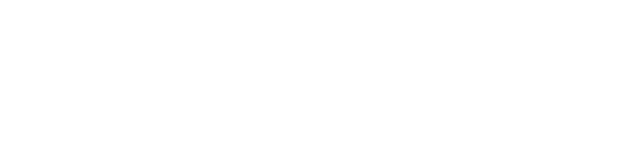
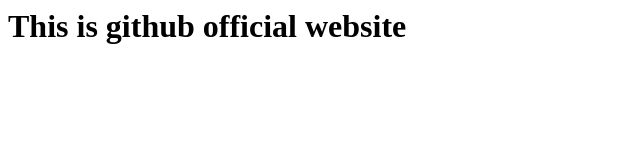
Before and after one commit to Mohammed-Mubasheer/Devops, a plain HTML site: page index.html in a window 1280 px wide. Shown: the whole page, without its empty margins (0-640 px from the left). Drawn offline with Linux system fonts and the light colour scheme.

Commit message:
Update index.html

```diff
--- a/index.html
+++ b/index.html
@@ -3,5 +3,6 @@
 <title>github</title>
 </head>
 <body>
-<h1ii This is github official website</h1>
+<h1> This is github official website</h1>
 </body>
+</html>
```
